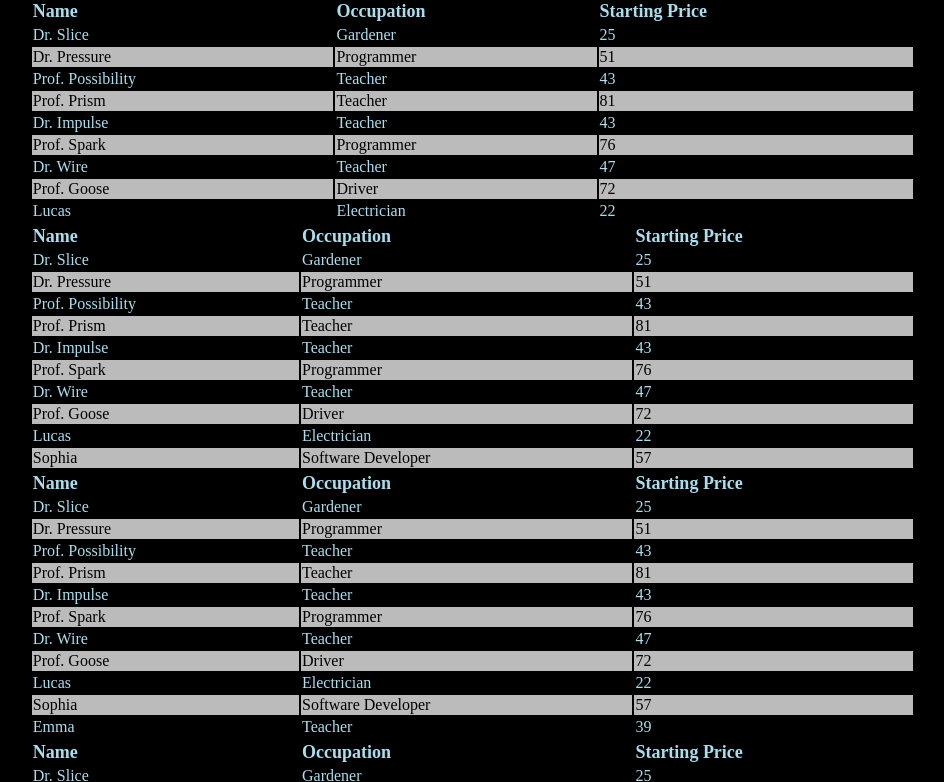
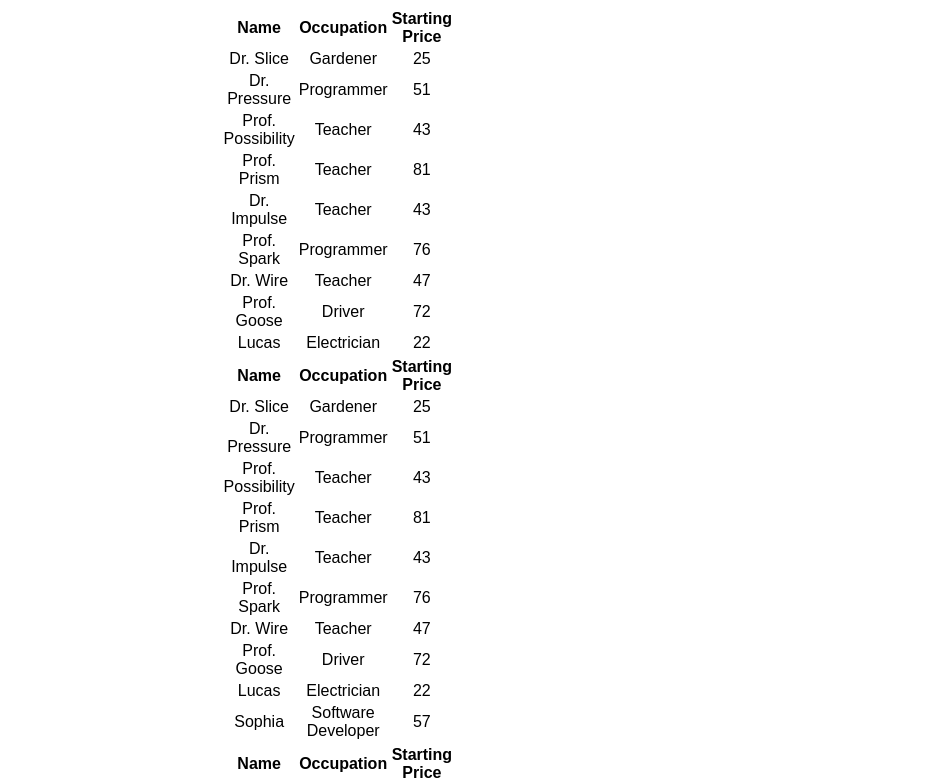
Before and after one commit to GGvibes/Unit2FreelancerForum, a plain HTML site: page index.html in a window 1280 px wide. Shown: the part 189-971 px from the top of the page, without its empty margins (231-1175 px from the left). Drawn offline with Linux system fonts and the light colour scheme.

Commit message:
Update index.css

```diff
--- a/index.css
+++ b/index.css
@@ -1,21 +1,15 @@
 body {
+    display: flex;
+    flex-direction: column;
+    justify-content: center;
+    align-items: center;
+    font-family: Arial, Helvetica, sans-serif;
+  }
+
+  table {
+    width: 50%;
+  }
+
+  td {
     text-align: center;
-    background-color: black;
-    color: #aadeee;
   }
-  table {
-    width: 70%;
-    margin-left: 20%;
-  }
-  tbody td,
-  th {
-    text-align: justify;
-  }
-  th {
-    font-size: large;
-    text-transform: capitalize;
-  }
-  tr:nth-child(odd) {
-    background-color: #bbbbbb;
-    color: black;
-  }
```
